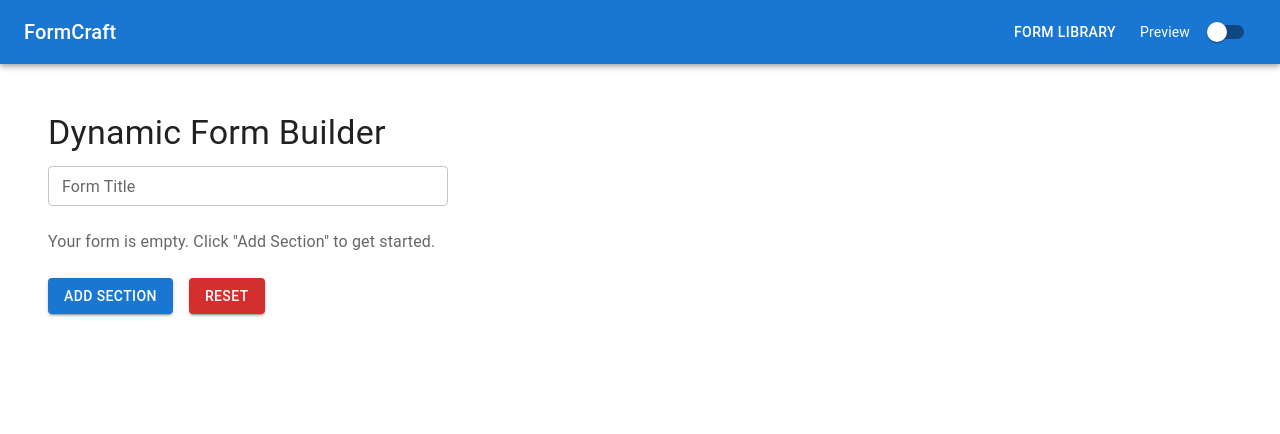
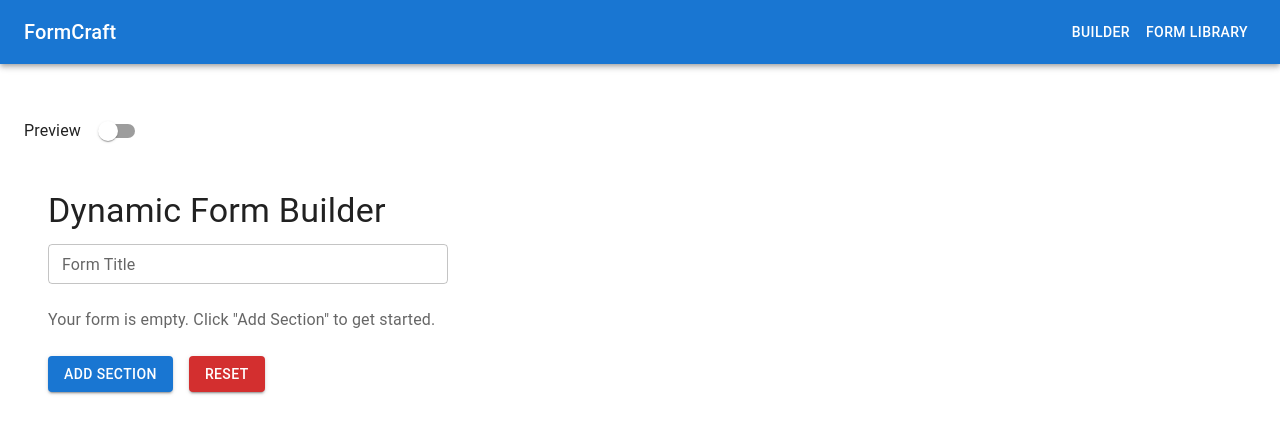
Before and after one commit to Bhakti0120/my-form-builder, a React (Vite) app in the folder FormBuilder/apps/FormBuilder/: page / in a window 1280 px wide. Shown: the top 434 px of the page. Built offline with nearby package versions, Linux system fonts and the light colour scheme.

Commit message:
Separated toolbar/navigation into a new Layout file

```diff
--- a/FormBuilder/apps/FormBuilder/src/AppRouter.tsx
+++ b/FormBuilder/apps/FormBuilder/src/AppRouter.tsx
@@ -3,14 +3,18 @@ import App from './app/app';
 import FormLibraryPage from './pages/FormLibraryPage';
 import FormResponsesPage from './pages/FormResponsesPage';
 import FormFillPage from './pages/FormFillPage';
+import Layout from './Components/Layout/Layout';
 
 export default function AppRouter() {
   return (
-    <Routes>
+    <Layout>
+      <Routes>
       <Route path="/" element={<App />} />
       <Route path="/forms" element={<FormLibraryPage />} />
       <Route path="/forms/:id/responses" element={<FormResponsesPage />} />
       <Route path="/fill" element={<FormFillPage />} />
     </Routes>
+    </Layout>
+
   );
 }
--- /dev/null
+++ b/FormBuilder/apps/FormBuilder/src/Components/Layout/Layout.tsx
@@ -0,0 +1,47 @@
+// src/layout/Layout.tsx
+import { AppBar, Toolbar, Typography, Button, Box } from '@mui/material';
+import { useNavigate } from 'react-router-dom';
+import { useFormBuilder, defaultConfig } from '../../context/FormBuilderContext';
+
+export default function Layout({ children }: { children: React.ReactNode }) {
+  const navigate = useNavigate();
+  const { updateForm } = useFormBuilder();
+
+  return (
+    <Box sx={{ minHeight: '100vh', display: 'flex', flexDirection: 'column' }}>
+      <AppBar position="static" sx={{ mb: 3 }}>
+        <Toolbar>
+          {/* Logo */}
+          <Typography
+            variant="h6"
+            sx={{
+              flexGrow: 1,
+              cursor: 'pointer',
+              userSelect: 'none',
+              '&:hover': { opacity: 0.85 },
+            }}
+            onClick={() => {
+              updateForm(defaultConfig);
+              navigate('/');
+            }}
+          >
+            FormCraft
+          </Typography>
+
+          {/* Navigation Links */}
+          <Button color="inherit" onClick={() => navigate('/')}>
+            Builder
+          </Button>
+
+          <Button color="inherit" onClick={() => navigate('/forms')}>
+            Form Library
+          </Button>
+        </Toolbar>
+      </AppBar>
+
+      <Box component="main" sx={{ flexGrow: 1, p: 3 }}>
+        {children}
+      </Box>
+    </Box>
+  );
+}
--- a/FormBuilder/apps/FormBuilder/src/app/app.tsx
+++ b/FormBuilder/apps/FormBuilder/src/app/app.tsx
@@ -1,83 +1,54 @@
-import React, { useEffect, useState } from 'react';
-import {
-  Box,
-  AppBar,
-  Toolbar,
-  Typography,
-  Switch,
-  Stack,
-  Button,
-} from '@mui/material';
+// src/app/app.tsx
+import {  useLayoutEffect, useState } from 'react';
+import { Box, Switch, Stack, Typography } from '@mui/material';
 import FormBuilder from '../Components/Layout/FormBuilder';
 import FormPreview from '../Components/Preview/FormPreview';
-import { useNavigate, useSearchParams } from 'react-router-dom';
-import { defaultConfig, useFormBuilder } from '../context/FormBuilderContext';
+import { useSearchParams } from 'react-router-dom';
+import { useFormBuilder } from '../context/FormBuilderContext';
 
 export default function App() {
   const [mode, setMode] = useState<'builder' | 'preview'>('builder');
   const [params] = useSearchParams();
-  const { formConfig, updateForm } = useFormBuilder();
+  const { updateForm } = useFormBuilder();
   const editId = params.get('edit');
-  const navigate = useNavigate();
-  useEffect(() => {
+
+  useLayoutEffect(() => {
     if (editId) {
       const stored = JSON.parse(
         localStorage.getItem('published-forms') || '{}'
       );
-      if (stored[editId]) updateForm(stored[editId].config);
+      const tpl = stored[editId];
+      if (tpl) {
+        // tpl is the saved template object; tpl.config is the actual FormConfig
+        updateForm(tpl.config ?? tpl);
+      }
+    }
+  }, [editId, updateForm]);
 
-    }
-  }, [editId]);
   return (
-    <Box sx={{ minHeight: '100vh', display: 'flex', flexDirection: 'column' }}>
-      <AppBar position="static">
-        <Toolbar>
-          <Typography
-            variant="h6"
-            sx={{
-              flexGrow: 1,
-              cursor: 'pointer',
-              userSelect: 'none',
-              '&:hover': { opacity: 0.8 },
-            }}
-            onClick={() => {
-              updateForm(defaultConfig);
-              navigate('/');
-            }}
+    <Box>
+      <Box
+        display="flex"
+        alignItems="center"
+        justifyContent="space-between"
+        mb={2}
       >
-            FormCraft
-          </Typography>
-
-          <Button
-            color="inherit"
-            sx={{ mr: 2 }}
-            onClick={() => navigate('/forms')}
-          >
-            Form Library
-          </Button>
-
-          <Typography variant="body2" sx={{ mr: 1 }}>
-            Preview
-          </Typography>
+        {/* <Typography variant="h4">Dynamic Form Builder</Typography> */}
 
         <Stack direction="row" alignItems="center" spacing={1}>
+          <Typography>Preview</Typography>
           <Switch
             checked={mode === 'preview'}
             onChange={() =>
               setMode((m) => (m === 'builder' ? 'preview' : 'builder'))
             }
             color="default"
-              slotProps={{
-                input: { 'aria-label': 'toggle preview' },
-              }}
+            slotProps={{ input: { 'aria-label': 'toggle preview' } }}
           />
         </Stack>
-        </Toolbar>
-      </AppBar>
+      </Box>
 
-      <Box component="main" sx={{ p: 3 }}>
       {mode === 'builder' ? <FormBuilder /> : <FormPreview />}
-      </Box>
     </Box>
   );
 }
```
Lines whose indentation alone changed are shown as unchanged.
